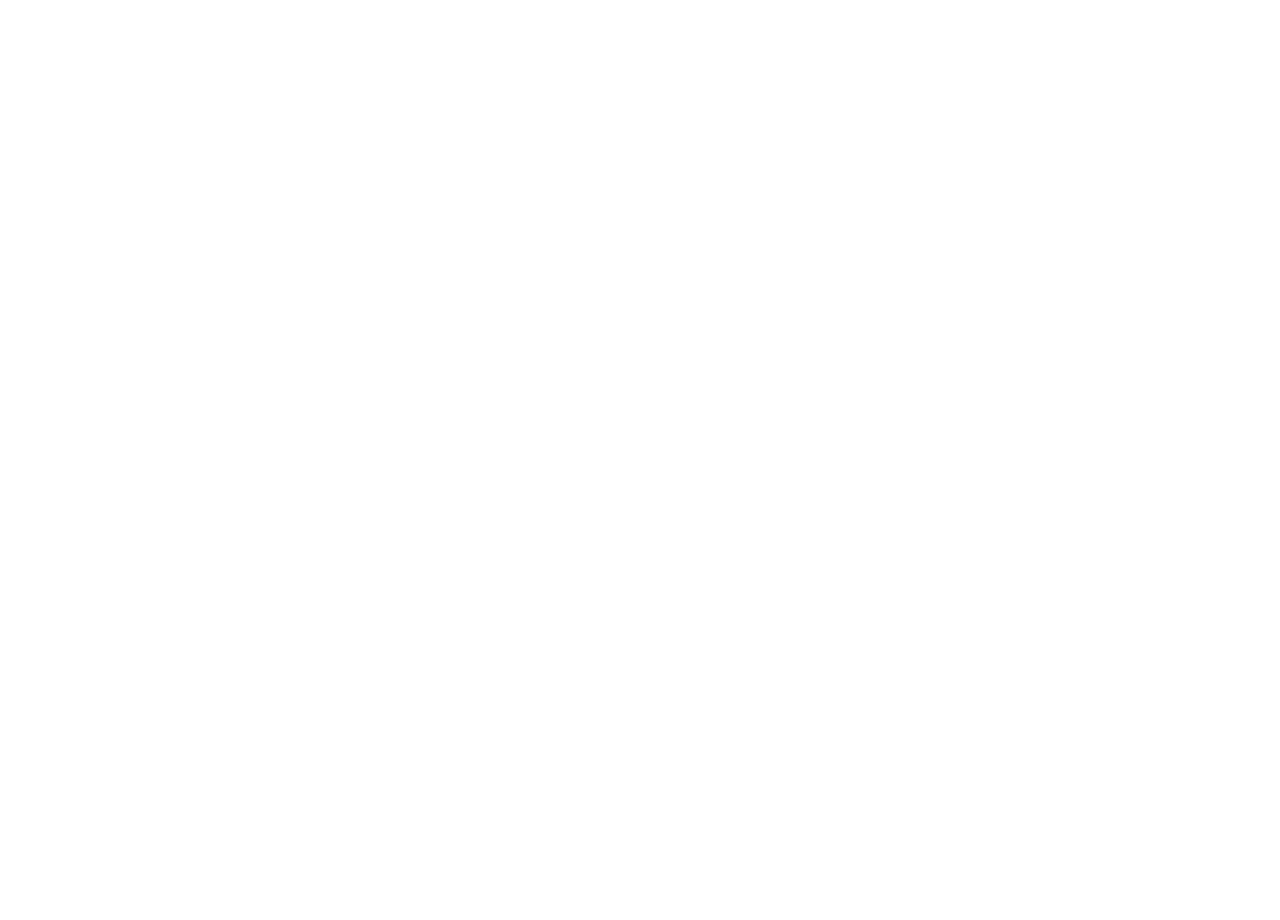
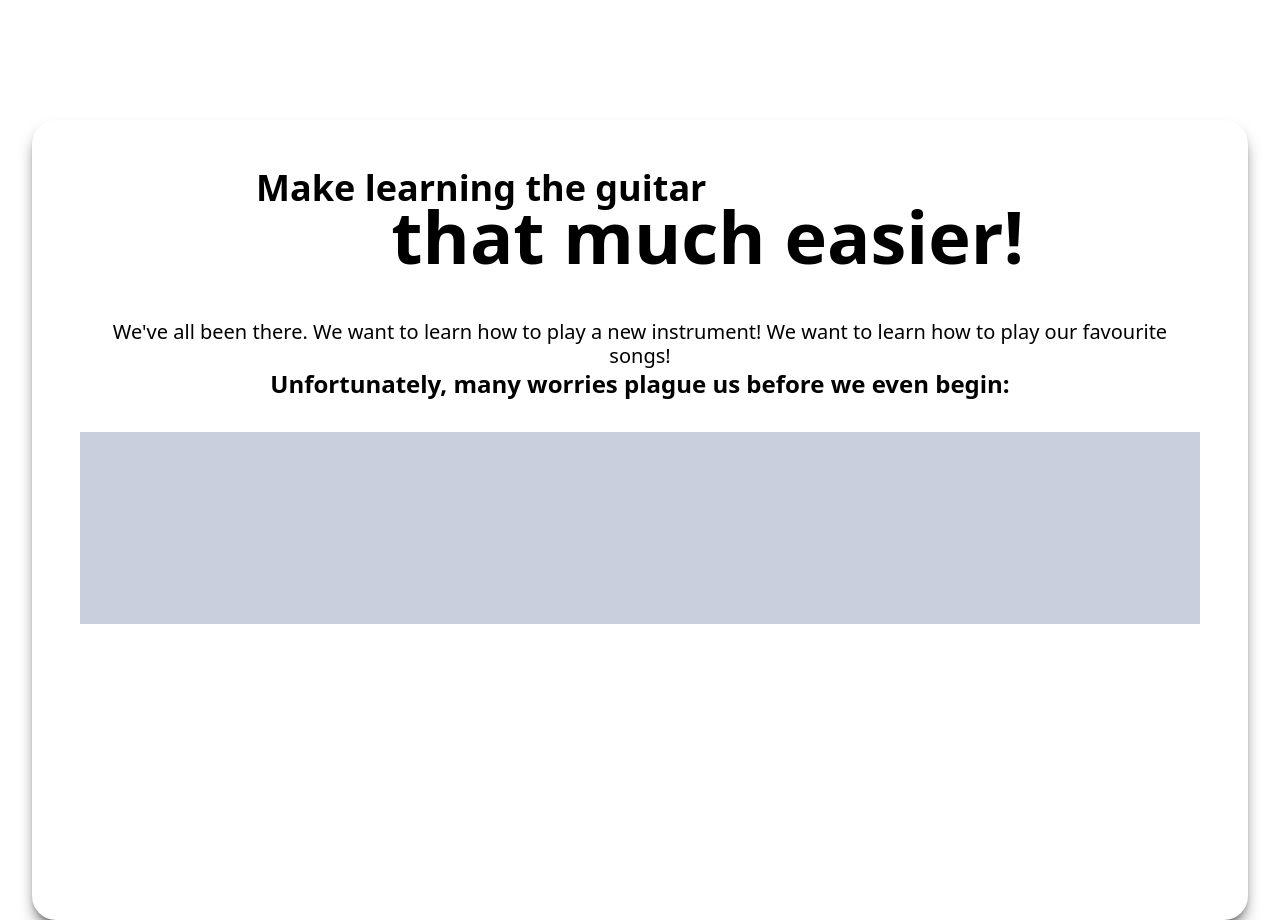
Before and after one commit to steph-and-e/paper-strings, a React (Vite) app in the folder frontend/: page / in a window 1280 px wide. Shown: the part 680-1600 px from the top of the page. Before the commit the page ends 800 px from the top, so only its background shows below. Built offline with nearby package versions, Linux system fonts and the light colour scheme.

Commit message:
working on about section

```diff
--- a/frontend/src/App.tsx
+++ b/frontend/src/App.tsx
@@ -1,13 +1,15 @@
-import Hero from './components/Hero';
-import Navbar from './components/Navbar';
+import About from "./components/About";
+import Hero from "./components/Hero";
+import Navbar from "./components/Navbar";
 
 function App() {
-    return (
-        <div className='w-screen'>
-            <Navbar />
-            <Hero />
-        </div>
-    );
+  return (
+    <div className="w-screen">
+      <Navbar />
+      <Hero />
+      <About />
+    </div>
+  );
 }
 
 export default App;
--- a/frontend/src/components/About.tsx
+++ b/frontend/src/components/About.tsx
@@ -0,0 +1,20 @@
+export default function About() {
+  return (
+    <div className="w-[95%] p-12 flex flex-col gap-8 items-center mx-auto h-screen bg-white rounded-3xl shadow-lg shadow-black/50">
+      <h1 className="text-4xl w-full max-w-192 font-bold flex flex-col mb-4 items-center">
+        <span className=" self-start -mb-2">Make learning the guitar </span>
+        <span className="self-end text-7xl">that much easier!</span>
+      </h1>
+      <p className="flex flex-col text-center">
+        We've all been there. We want to learn how to play a new instrument! We
+        want to learn how to play our favourite songs!{" "}
+        <span className="text-2xl font-bold">
+          Unfortunately, many worries plague us before we even begin:
+        </span>
+      </p>
+      {/* little word cloud graphic of worries and whatnot, little emoji icons too */}
+      <div className="h-48 w-full bg-slate-400/50"></div>
+      <p></p>
+    </div>
+  );
+}
--- a/frontend/src/components/Hero.tsx
+++ b/frontend/src/components/Hero.tsx
@@ -1,10 +1,10 @@
 export default function Hero() {
   return (
-        <div className='w-screen h-screen flex flex-col  items-center justify-center'>
-            <h1 className='text-8xl font-stretch-ultra-expanded mb-6 font-bold'>
+    <div className="w-screen h-screen flex flex-col  items-center justify-center">
+      <h1 className="text-8xl font-stretch-expanded mb-6 font-bold">
         Paper Strings
       </h1>
-            <h2 className='text-2xl'>
+      <h2 className="text-2xl">
         Accessibility in the arts, all with a single fold!
       </h2>
       {/* little ideas for the graphics
--- a/frontend/src/input.css
+++ b/frontend/src/input.css
@@ -32,3 +32,16 @@
 body {
   width: 100vw;
 }
+
+h1 {
+  font-stretch: expanded;
+}
+
+h2 {
+  color: slategrey;
+}
+
+p {
+  font-size: 1.25rem;
+  line-height: 1.5rem;
+}
--- a/frontend/src/output.css
+++ b/frontend/src/output.css
@@ -538,8 +538,26 @@
   .m-\[1\.25\%\] {
     margin: 1.25%;
   }
+  .mx-auto {
+    margin-inline: auto;
+  }
+  .-mb-2 {
+    margin-bottom: calc(var(--spacing) * -2);
+  }
+  .mb-4 {
+    margin-bottom: calc(var(--spacing) * 4);
+  }
   .mb-6 {
     margin-bottom: calc(var(--spacing) * 6);
+  }
+  .mb-8 {
+    margin-bottom: calc(var(--spacing) * 8);
+  }
+  .mb-16 {
+    margin-bottom: calc(var(--spacing) * 16);
+  }
+  .mb-64 {
+    margin-bottom: calc(var(--spacing) * 64);
   }
   .flex {
     display: flex;
@@ -547,14 +565,29 @@
   .h-16 {
     height: calc(var(--spacing) * 16);
   }
+  .h-48 {
+    height: calc(var(--spacing) * 48);
+  }
+  .h-64 {
+    height: calc(var(--spacing) * 64);
+  }
   .h-screen {
     height: 100vh;
+  }
+  .w-\[95\%\] {
+    width: 95%;
   }
   .w-\[97\.5\%\] {
     width: 97.5%;
   }
+  .w-full {
+    width: 100%;
+  }
   .w-screen {
     width: 100vw;
+  }
+  .max-w-192 {
+    max-width: calc(var(--spacing) * 192);
   }
   .flex-col {
     flex-direction: column;
@@ -568,21 +601,65 @@
   .justify-center {
     justify-content: center;
   }
+  .gap-1 {
+    gap: calc(var(--spacing) * 1);
+  }
+  .gap-2 {
+    gap: calc(var(--spacing) * 2);
+  }
+  .gap-4 {
+    gap: calc(var(--spacing) * 4);
+  }
   .gap-8 {
     gap: calc(var(--spacing) * 8);
+  }
+  .self-end {
+    align-self: flex-end;
+  }
+  .self-start {
+    align-self: flex-start;
+  }
+  .rounded-3xl {
+    border-radius: var(--radius-3xl);
   }
   .rounded-xl {
     border-radius: var(--radius-xl);
   }
+  .bg-amber-300 {
+    background-color: var(--color-amber-300);
+  }
+  .bg-slate-400 {
+    background-color: var(--color-slate-400);
+  }
+  .bg-slate-400\/50 {
+    background-color: color-mix(in oklab, var(--color-slate-400) 50%, transparent);
+  }
+  .bg-slate-700 {
+    background-color: var(--color-slate-700);
+  }
   .bg-white {
     background-color: var(--color-white);
+  }
+  .p-12 {
+    padding: calc(var(--spacing) * 12);
   }
   .px-8 {
     padding-inline: calc(var(--spacing) * 8);
   }
+  .text-center {
+    text-align: center;
+  }
   .text-2xl {
     font-size: var(--text-2xl);
     line-height: var(--tw-leading, var(--text-2xl--line-height));
+  }
+  .text-4xl {
+    font-size: var(--text-4xl);
+    line-height: var(--tw-leading, var(--text-4xl--line-height));
+  }
+  .text-7xl {
+    font-size: var(--text-7xl);
+    line-height: var(--tw-leading, var(--text-7xl--line-height));
   }
   .text-8xl {
     font-size: var(--text-8xl);
@@ -592,8 +669,8 @@
     --tw-font-weight: var(--font-weight-bold);
     font-weight: var(--font-weight-bold);
   }
-  .font-stretch-ultra-expanded {
-    font-stretch: ultra-expanded;
+  .font-stretch-expanded {
+    font-stretch: expanded;
   }
   .shadow-lg {
     --tw-shadow: 0 10px 15px -3px var(--tw-shadow-color, rgb(0 0 0 / 0.1)), 0 4px 6px -4px var(--tw-shadow-color, rgb(0 0 0 / 0.1));
@@ -601,6 +678,9 @@
   }
   .shadow-black\/25 {
     --tw-shadow-color: color-mix(in oklab, var(--color-black) 25%, transparent);
+  }
+  .shadow-black\/50 {
+    --tw-shadow-color: color-mix(in oklab, var(--color-black) 50%, transparent);
   }
 }
 @layer base {
@@ -610,6 +690,16 @@
 }
 body {
   width: 100vw;
+}
+h1 {
+  font-stretch: expanded;
+}
+h2 {
+  color: slategrey;
+}
+p {
+  font-size: 1.25rem;
+  line-height: 1.5rem;
 }
 @supports (-moz-orient: inline) {
   @layer base {
```
Lines whose indentation alone changed are shown as unchanged.
